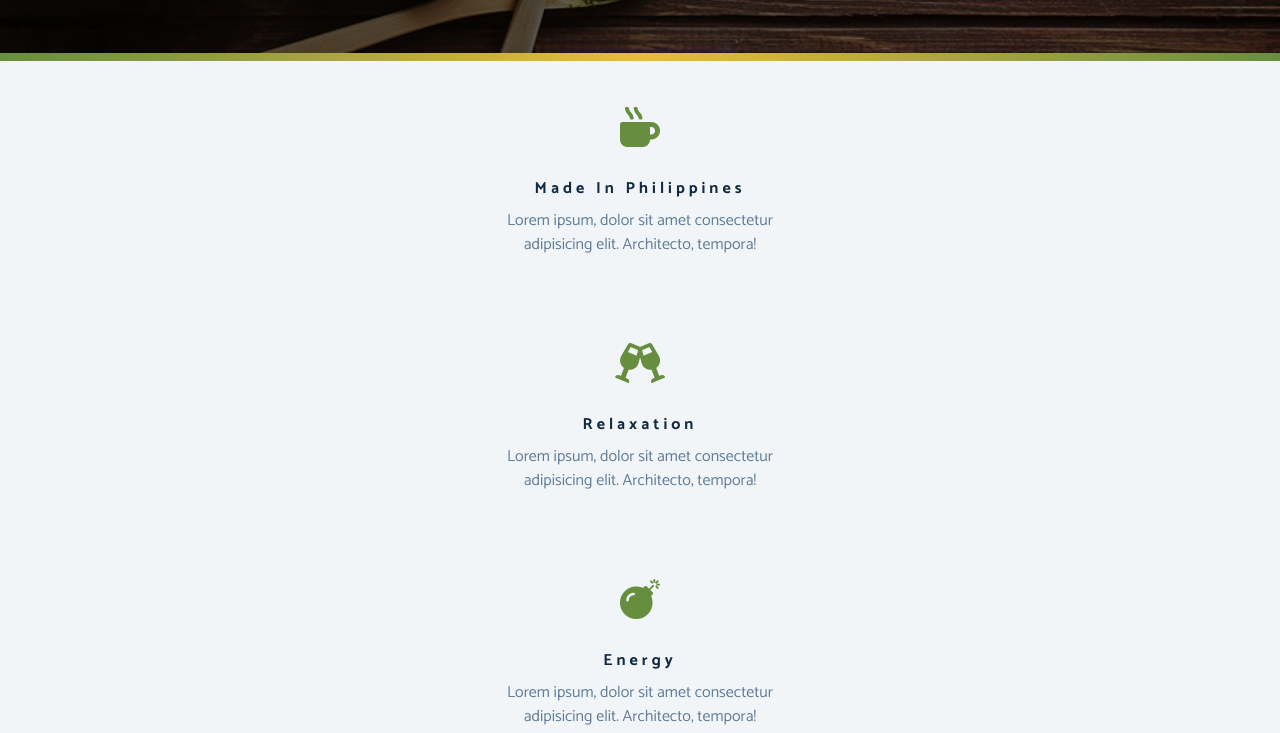
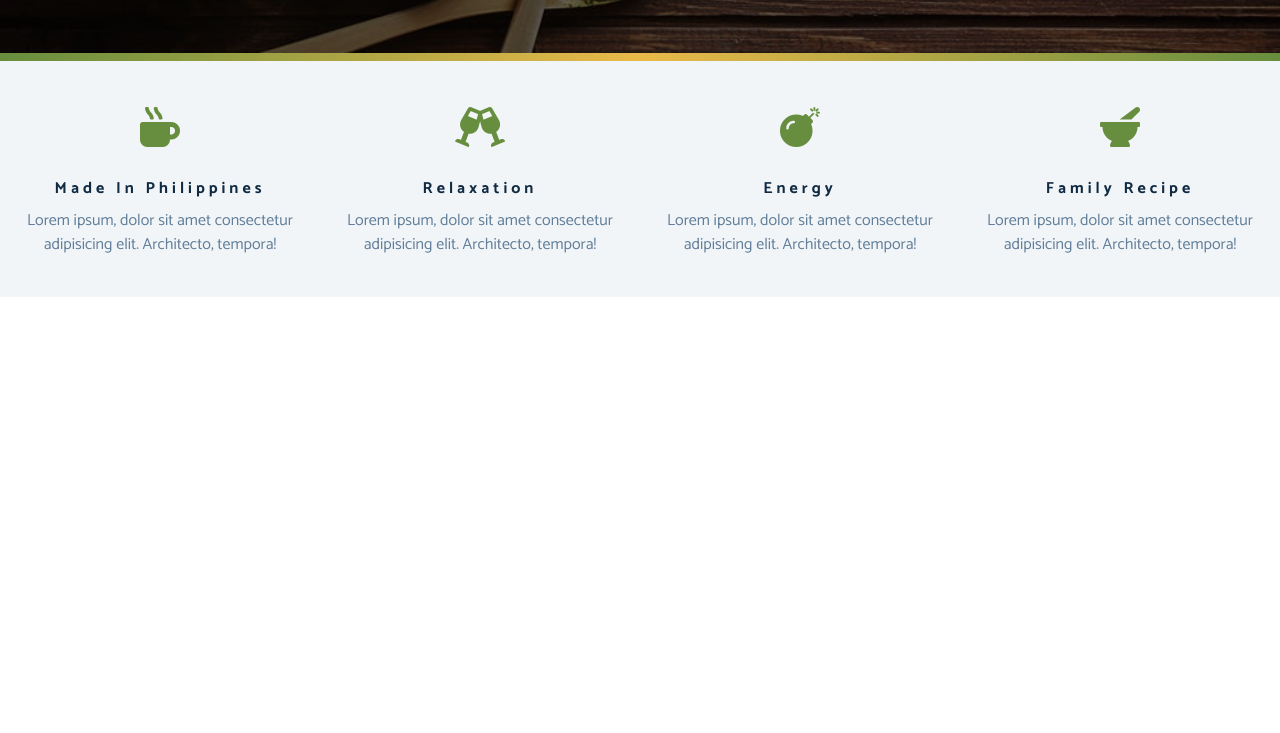
Before and after one commit to emerson-bualat/tea-station-project, a plain HTML site: page index.html in a window 1280 px wide. Shown: the part 747-1480 px from the top of the page. After the commit the page ends 1044 px from the top, so only its background shows below. Drawn offline with Linux system fonts and the light colour scheme; a script that the page names is missing; a web font is replaced by a local one.

Commit message:
skills columns and .clearfix

```diff
--- a/css/styles.css
+++ b/css/styles.css
@@ -115,6 +115,13 @@ p {
   background: var(--clr-primary-light);
 }
 
+.clearfix::after,
+.clearfix::before {
+  content: "";
+  clear: both;
+  display: table;
+}
+
 /* HEADER */
 .header {
   min-height: 100vh;
@@ -199,3 +206,16 @@ p {
 .skill:hover .skill-icon {
   transform: translateY(-5px);
 }
+
+@media screen and (min-width: 576px) {
+  .skill {
+    float: left;
+    width: 50%;
+  }
+}
+
+@media screen and (min-width: 576px) {
+  .skill {
+    width: 25%;
+  }
+}
```
